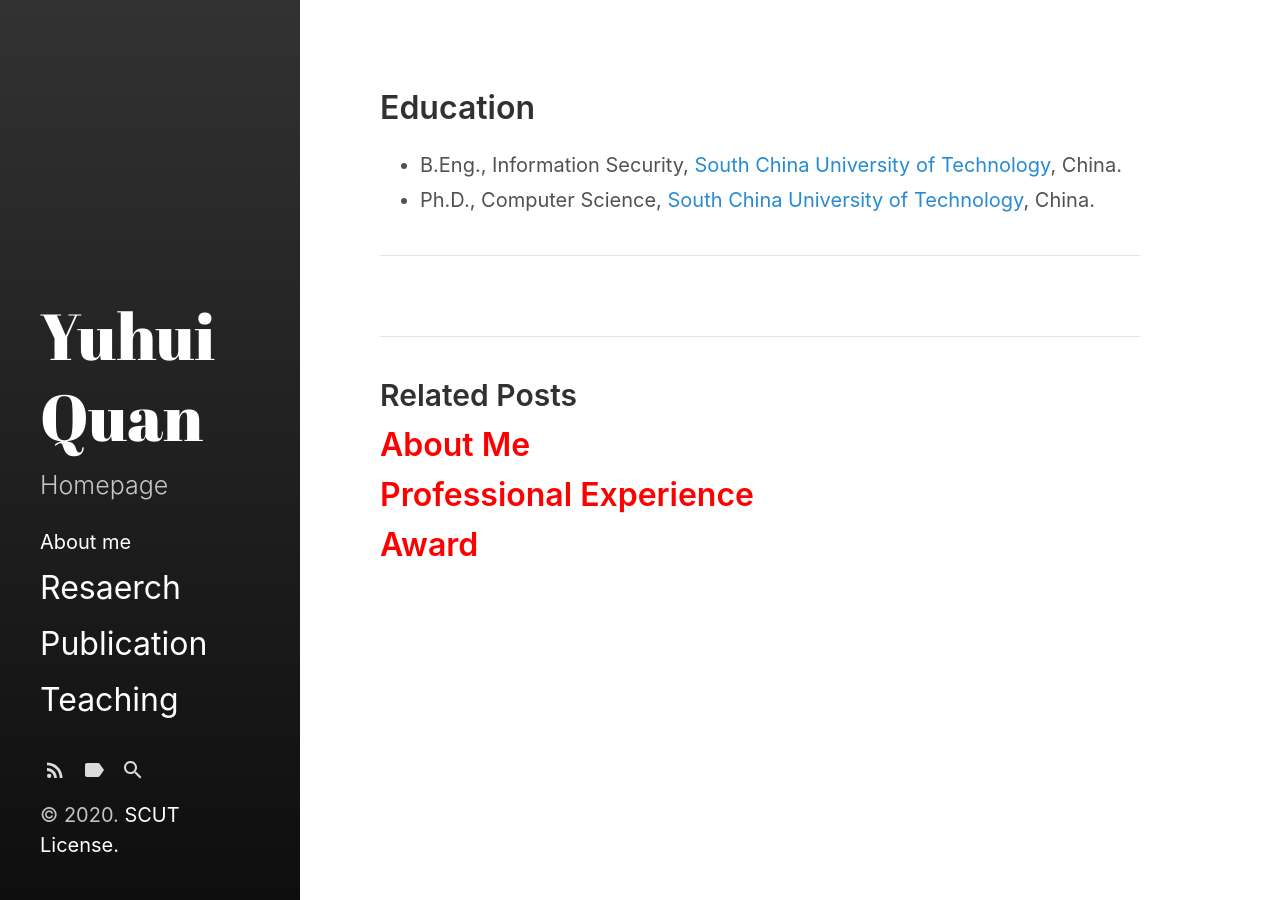
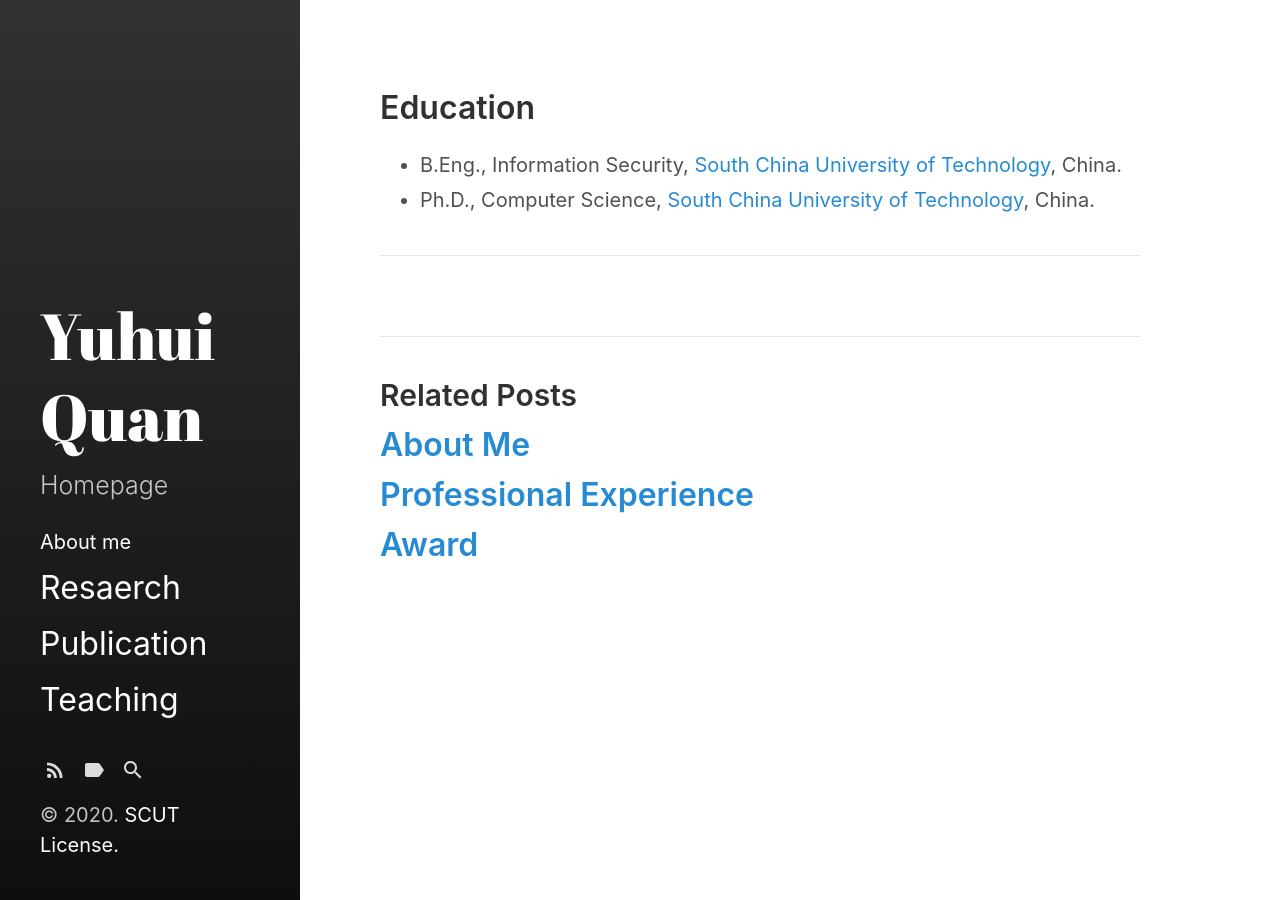
Before and after one commit to Dofboom/Dofboom.github.io, a Jekyll site: the page built from _posts/2020-5-30-education.md, in a window 1280 px wide. Built offline with Jekyll 4.4.1, drawn with Linux system fonts in a browser that asks for light colours.

Commit message:
Update related_posts.html

```diff
--- a/_includes/related_posts.html
+++ b/_includes/related_posts.html
@@ -5,7 +5,7 @@
       <li>
         <h3>
           <a href="{{ post.url | relative_url }}">
-            <font size="3" color="red">{{ post.title }}</font>
+            <font size="1">{{ post.title }}</font>
           </a>
         </h3>
       </li>
```
